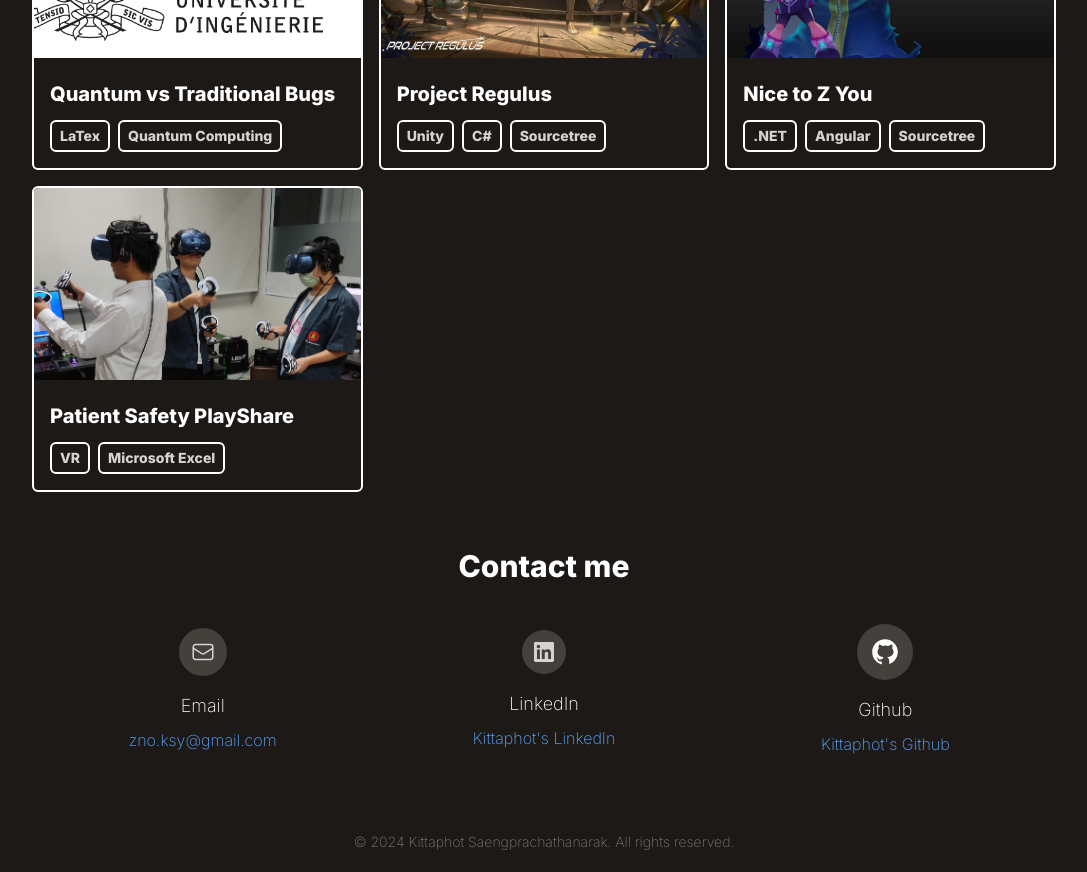
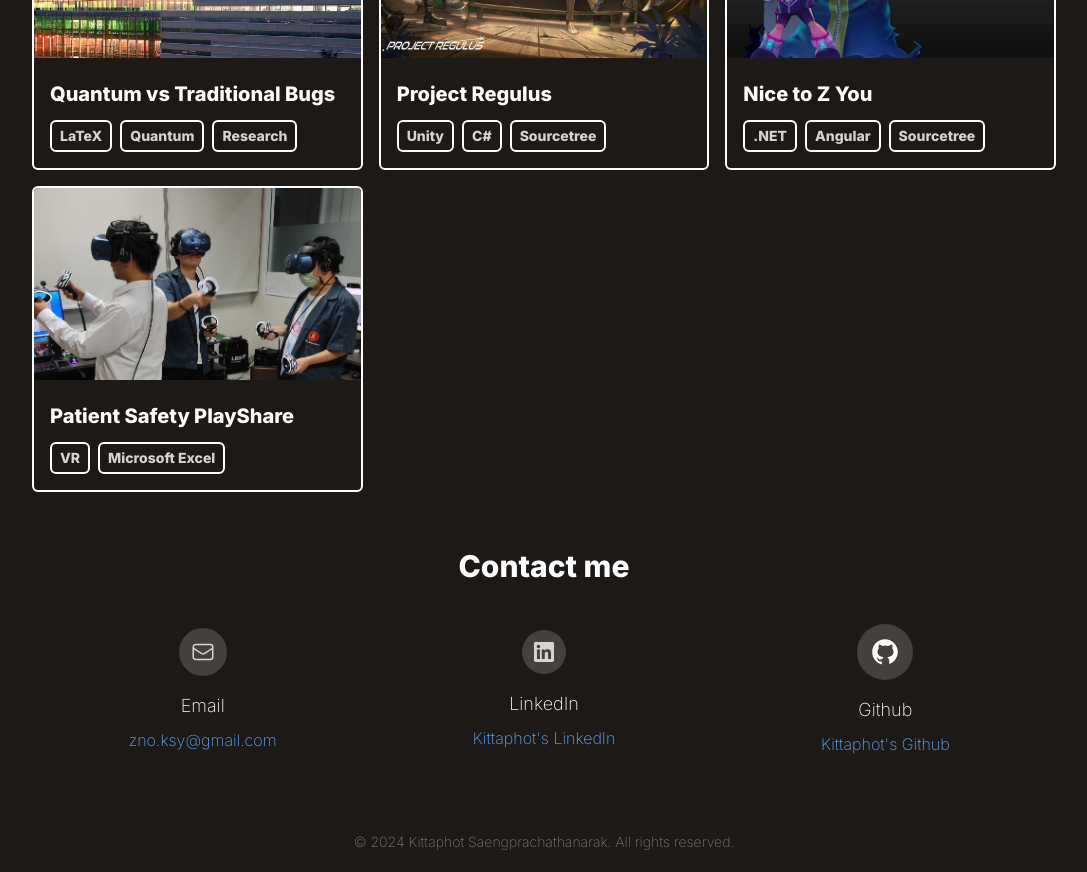
Before and after one commit to ZnoKunG/znokung-portfolio, a React (Vite) app: page / in a window 1280 px wide. Shown: the part 1920-2792 px from the top of the page, without its empty margins (96-1183 px from the left). Built offline with nearby package versions, Linux system fonts and the light colour scheme.

Commit message:
change quantum research

```diff
--- a/src/data/experience.js
+++ b/src/data/experience.js
@@ -2,7 +2,7 @@ export default [
     {
         title: 'Quantum vs Traditional Bugs',
         imgUrl: './assets/polytechnique.png',
-        stack: ['LaTex', 'Quantum Computing'],
+        stack: ['LaTeX', 'Quantum', 'Research'],
         link: 'https://moose.polymtl.ca/',
         detail: {
             gameName: 'Bug Characteristics in Quantum Software Ecosystem',
```
Also changed, not shown: public/assets/polytechnique.png.
